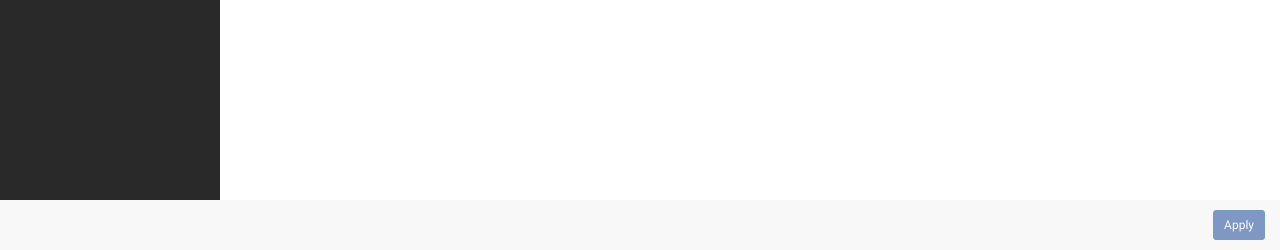
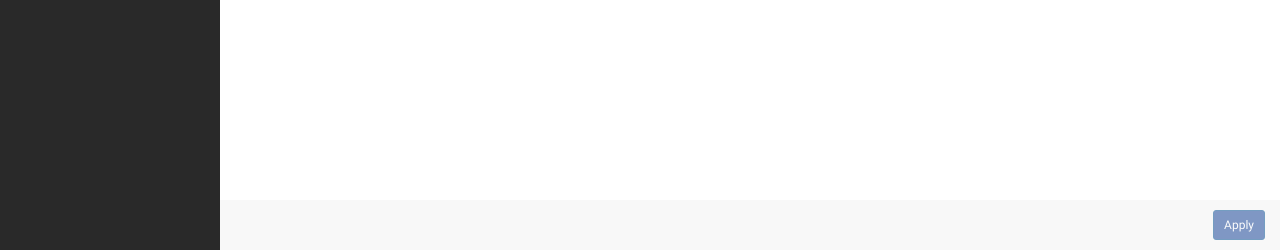
Before and after one commit to jamf/NetSUS, a PHP site: page /webadmin/managebranch.php in a window 1280 px wide. Shown: the part 550-800 px from the top of the page. Run offline with PHP 8.4, Linux system fonts and the light colour scheme; the visitor is signed in with stand-in values (Sample User, id 1); data that the repository does not hold is empty; some libraries are stand-ins or nearby versions.

Commit message:
Fix after styles.css update
Added custom style to handle footer navbar offset.

```diff
--- a/webadmin/var/www/webadmin/managebranch.php
+++ b/webadmin/var/www/webadmin/managebranch.php
@@ -46,6 +46,14 @@ foreach($products as $productobj) {
 
 <link rel="stylesheet" href="theme/dataTables.bootstrap.css" />
 <link rel="stylesheet" href="theme/buttons.bootstrap.css" />
+
+<style>
+@media(min-width:768px) {
+  #nav-footer {
+    left: 220px;
+  }
+}
+</style>
 
 <script type="text/javascript" src="scripts/dataTables/jquery.dataTables.min.js"></script>
 <script type="text/javascript" src="scripts/dataTables/dataTables.bootstrap.min.js"></script>
@@ -200,7 +208,7 @@ function updateModalContent(title, id) {
 				</div>
 			</div>
 
-			<nav class="navbar navbar-default navbar-fixed-bottom">
+			<nav id="nav-footer" class="navbar navbar-default navbar-fixed-bottom">
 				<input type="submit" value="Apply" name="applyPackages" id="applyPackages" class="btn btn-primary btn-sm pull-right" style="margin-top: 10px; margin-bottom: 10px; margin-right: 15px;" disabled/>
 			</nav>
 
```
